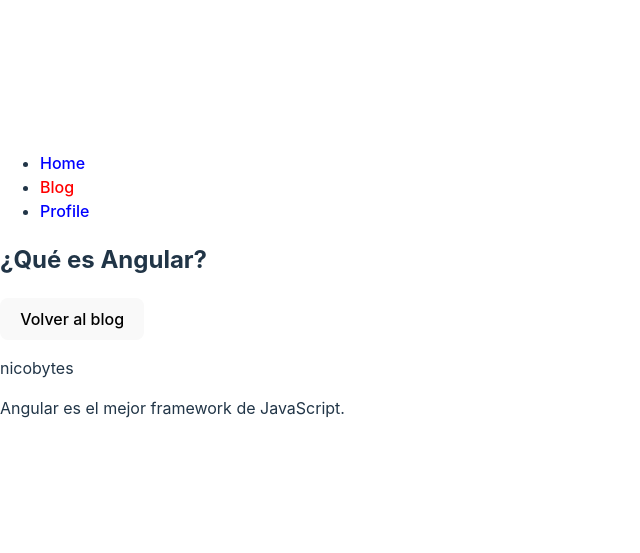
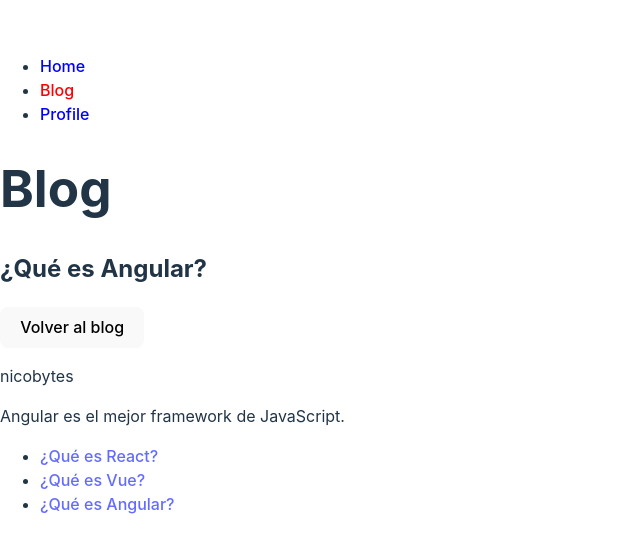
Before and after one commit to marigabirodcue/platzi-react-navegacion-con-react-router, a React (Vite) app: page /#/blog/que-es-angular in a window 1280 px wide. Shown: the part 115-668 px from the top of the page, without its empty margins (0-640 px from the left). Built offline with nearby package versions, Linux system fonts and the light colour scheme.

Commit message:
Implementando el Outlet al BlogPage para los diferentes paths del blog en TODO Machine app

```diff
--- a/src/App.jsx
+++ b/src/App.jsx
@@ -19,9 +19,13 @@
 
         <Routes>
           <Route path="/" element={<HomePage />} />
-          <Route path="/blog" element={<BlogPage />} />
-          <Route path="/blog/:slug" element={<BlogPost />} />
+
+          <Route path="/blog" element={<BlogPage />}>
+            <Route path=":slug" element={<BlogPost />} />
+          </Route>
+
           <Route path="/profile" element={<ProfilePage />} />
+
           <Route path="*" element={<p>Not found</p>} />
         </Routes>
       </HashRouter>
--- a/src/BlogPage.jsx
+++ b/src/BlogPage.jsx
@@ -1,11 +1,13 @@
 import React from 'react';
-import { Link } from 'react-router-dom';
+import { Link, Outlet } from 'react-router-dom';
 import { blogdata } from './blogdata'
 
 function BlogPage() {
     return (
         <>
-            <h1>BlogPage</h1>
+            <h1>Blog</h1>
+
+            <Outlet />
 
             <ul>
                 {blogdata.map(post => (
```
